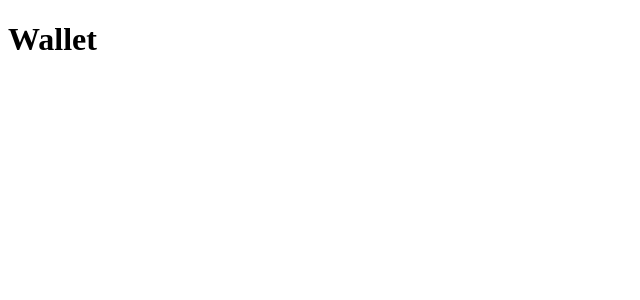
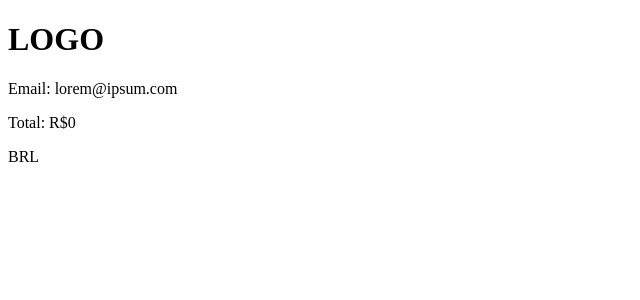
Before and after one commit to leonardoVogel/trybe-wallet-v2, a React (Create React App) app: page /carteira in a window 1280 px wide. Shown: the top 300 px of the page, without its empty margins (0-640 px from the left). Built offline with nearby package versions, Linux system fonts and the light colour scheme.

Commit message:
feat: add static header component

```diff
--- /dev/null
+++ b/src/components/Header/index.tsx
@@ -0,0 +1,12 @@
+export function Header() {
+  return (
+    <header>
+      <h1>LOGO</h1>
+      <div>
+        <p>Email: <span>lorem@ipsum.com</span></p>
+        <p>Total: R$<span>0</span></p>
+        <p>BRL</p>
+      </div>
+    </header>
+  )
+}
--- a/src/pages/Wallet.tsx
+++ b/src/pages/Wallet.tsx
@@ -1,5 +1,7 @@
+import { Header } from "../components/Header";
+
 export function Wallet() {
   return (
-    <h1>Wallet</h1>
+    <Header />
   )
 }
```
